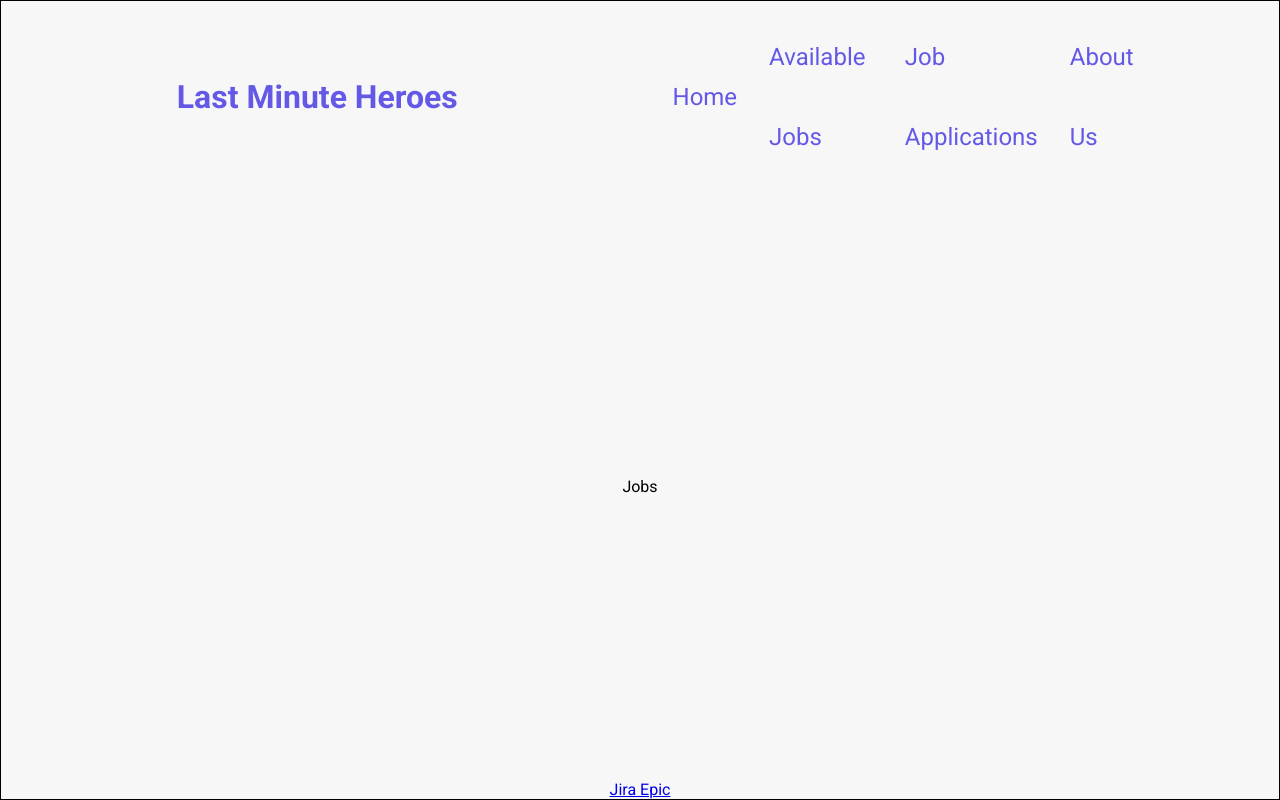
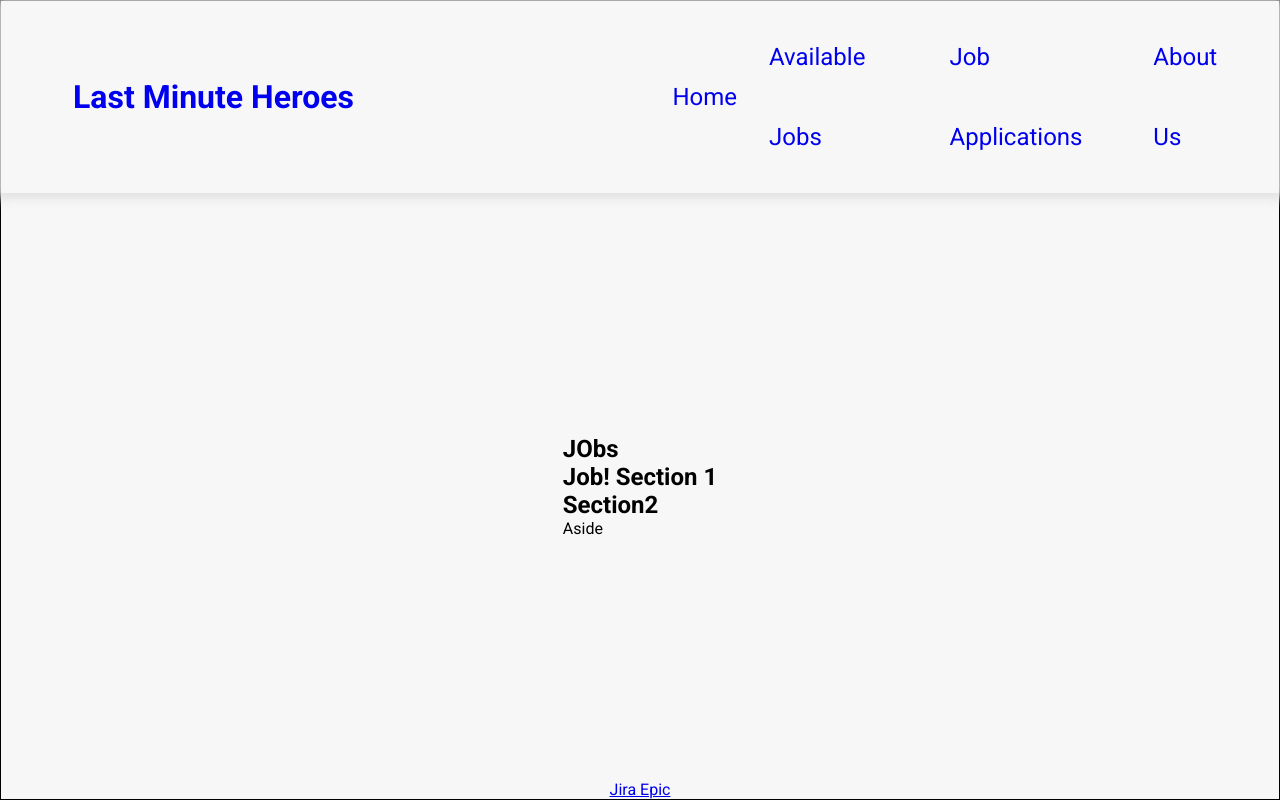
Before and after one commit to 105699937/Last-Minute-Heroes, a PHP site: page /pages/jobs.html in a window 1280 px wide. Run offline with PHP 8.4, Linux system fonts and the light colour scheme.

```diff
--- a/index.html
+++ b/index.html
@@ -23,8 +23,10 @@
     </header>
 
     <article>
-        <section>Home! Section 1 </section>
-        <section> Section 2</section>
+        <h2>something</h2>
+        <section>
+            <h2>Home! Section 1 </h2></section>
+        <section> <h2>Section2 </h2></section>
         <aside> Aside</aside>
     </article>
 
--- a/pages/jobs.html
+++ b/pages/jobs.html
@@ -23,9 +23,11 @@
     </header>
 
     <article>
-        <section>Jobs </section>
-        <section></section>
-        <aside></aside>
+        <h2>JObs</h2>
+        <section>
+            <h2>Job! Section 1 </h2></section>
+        <section> <h2>Section2 </h2></section>
+        <aside> Aside</aside>
     </article>
 
     <footer>
--- a/styles/styles.css
+++ b/styles/styles.css
@@ -17,7 +17,8 @@
 /* Styling the Home Page */
 :root{
     --bodyColour : #F7F7F7;
-    --logoTextColour : rgb(99, 89, 230);
+    --logoTextColour1 : rgb(99, 89, 230);
+    --logoTextColour : Orange;
 }
 body{
     /* only for now */
@@ -31,14 +32,16 @@ body{
 }
 
 header{
-    margin: 1rem 0rem;
+    margin: 0rem 0rem 2rem rem;
     display: flex;
     line-height: 5rem;
     flex-direction: row;
     justify-content: space-between;
     align-items: center;
-    width: 80%; /* it will be changed in the media query section according to the device resolution */
-
+    width: 100%; /* it will be changed in the media query section according to the device resolution */
+    box-shadow: 0px 1px 10px 5px rgb(226, 226, 226);
+    padding: 1rem;
+    /* background-color: var(--logoTextColour); */
 }
 .logo{
     width: 100%;
@@ -50,14 +53,17 @@ header{
 header h1{
 
     /* background-color: var(--logoTextColour); */
-    border-radius: 1rem;
-    width: max-content;
-    padding: 0rem 1rem;
+
+
+
 }
 header h1 a{
     text-decoration: none;
-    color: var(--logoTextColour);
-
+    /* color: var(--bodyColour); */
+    padding:  1.5rem;
+    border-radius: 1rem;
+    width: max-content;
+    background-color: var(--logoTextColour2);
 }
 nav{
     width: 100%;
@@ -69,15 +75,15 @@ nav{
 nav a{
     text-decoration: none;
     font-size: 1.5rem;
-    color: var(--logoTextColour);
+    /* color: var(--bodyColour); */
     padding: 0rem 1rem;
     border-radius: 1.5rem;
     transition: background-color .2s ease .1s;
 }
 
 nav a:hover{
-    background-color:var(--logoTextColour);
-    color: white;
+    background-color:var(--bodyColour);
+    color: var(--logoTextColour);
 }
 
 
```
Also changed, not shown: pages/apply.html (+5 -3 lines).
